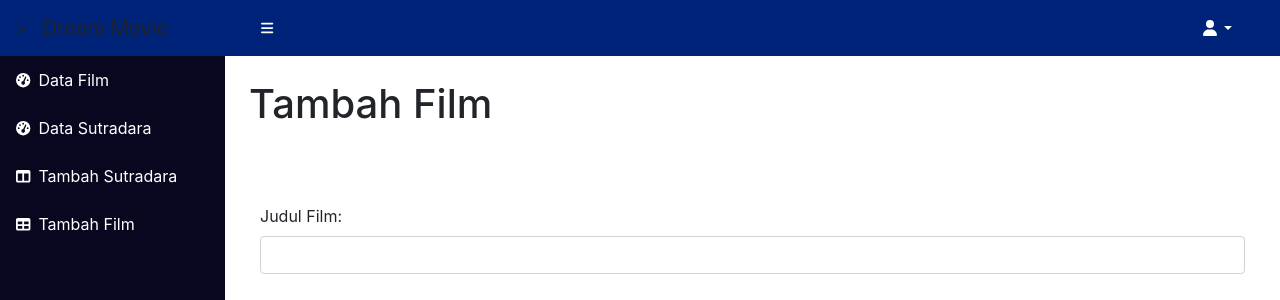
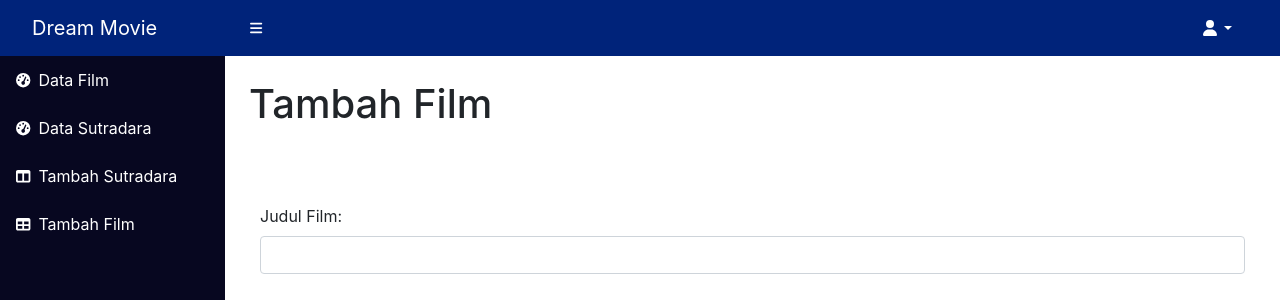
Before and after one commit to IhsanReihansyah/kelompok_e, a PHP site: page /tambah_film.php in a window 1280 px wide. Shown: the top 300 px of the page. Run offline with PHP 8.4, Linux system fonts and the light colour scheme; data comes from the database, SQL or seed files in the repository; some libraries are stand-ins or nearby versions.

Commit message:
ubah warna font

```diff
--- a/admin/tambah_film.php
+++ b/admin/tambah_film.php
@@ -29,9 +29,9 @@
     <?php
     include 'koneksi.php';
     ?>
-        <nav class="sb-topnav navbar navbar-expand navbar-dark" style="background-color: #00237A;">>
+        <nav class="sb-topnav navbar navbar-expand navbar-dark" style="background-color: #00237A;">
             <!-- Navbar Brand-->
-            <a class="navbar-brand ps-3">Dream Movie</a>
+            <a class="navbar-brand ps-3" style="color: #ffffff;">Dream Movie</a>
             <!-- Sidebar Toggle-->
             <button class="btn btn-link btn-sm order-1 order-lg-0 me-4 me-lg-0" id="sidebarToggle" href="#!"><i class="fas fa-bars" style="color: #ffffff;">></i></button>
             <!-- Navbar-->
```
